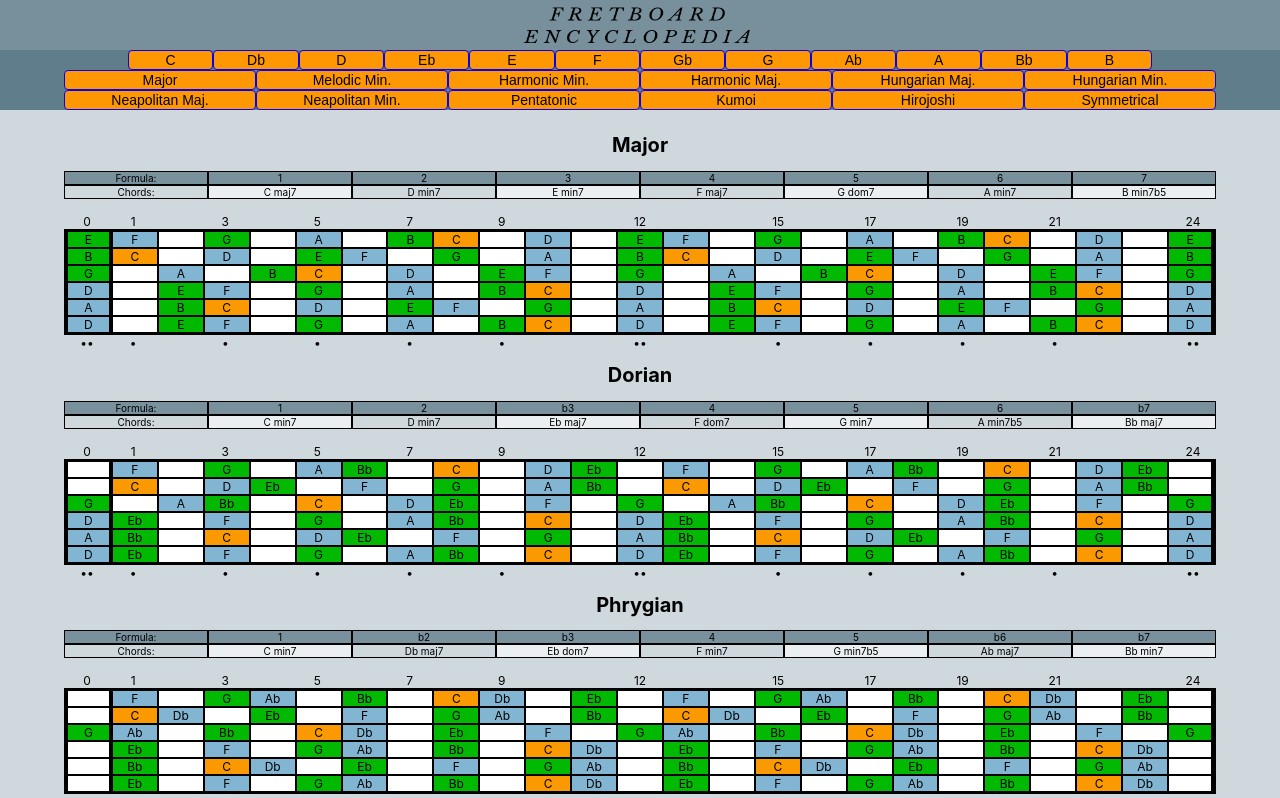
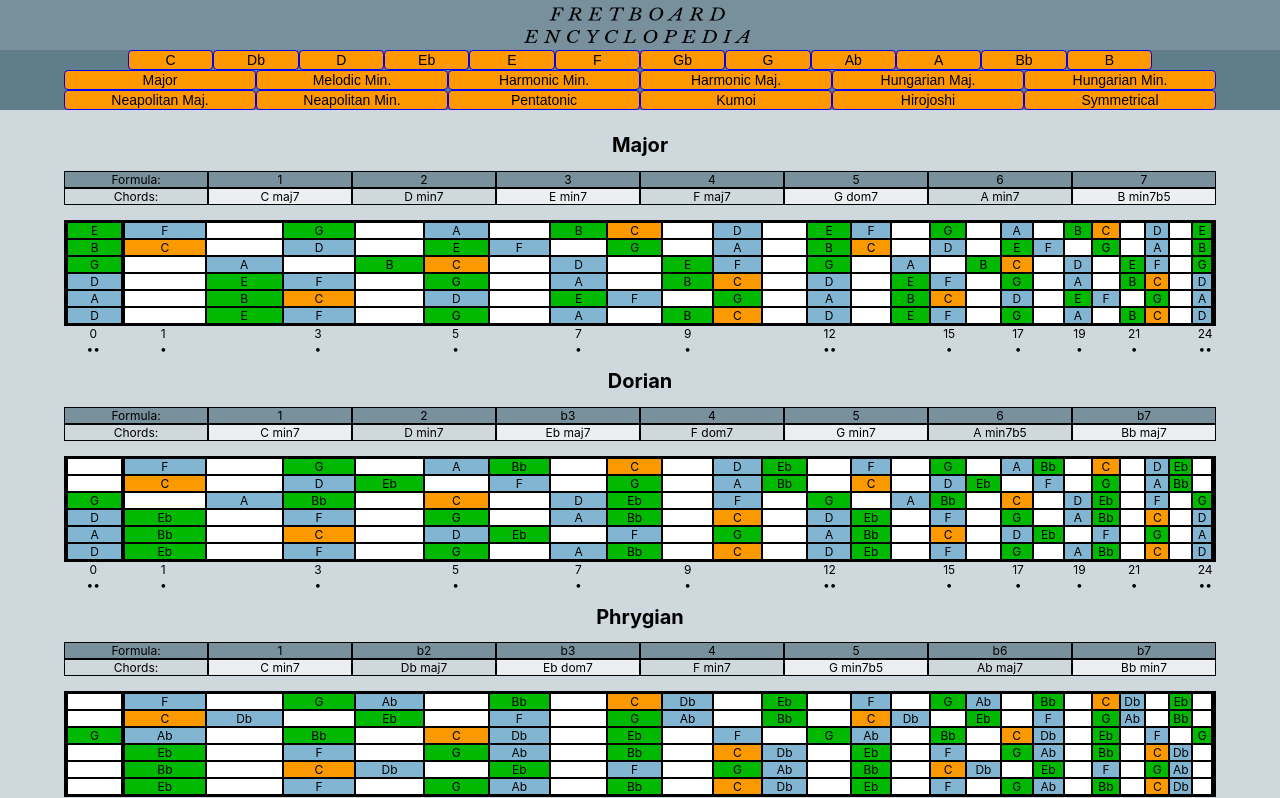
Before and after one commit to walpolsh/fretboards, a React (Create React App) app: page / in a window 1280 px wide. Shown: the top 798 px of the page. Built offline with nearby package versions, Linux system fonts and the light colour scheme.

Commit message:
omg i love css grid, frets are spaced with fretboard ratios now

```diff
--- a/src/App.css
+++ b/src/App.css
@@ -77,7 +77,7 @@
 .formulaContainer {
   display: grid;
   /* grid-template-columns: repeat(8, 1fr); */
-  font-size: 10px;
+  /* font-size: 10px; */
   /* border: 1px solid black; */
 }
 
@@ -88,7 +88,7 @@
 
 .chordContainer {
   display: grid;
-  font-size: 10px;
+  /* font-size: 10px; */
   /* border: 1px solid black; */
 }
 
@@ -108,14 +108,17 @@
 .stringContainer {
   text-align: center;
   display: grid;
-  grid-template-columns: repeat(25, 1fr);
+  /* grid-template-columns: repeat(25, 1fr); */
+  grid-template-columns: 1fr 1.403fr 1.324fr 1.250fr 1.180fr 1.114fr 1.051fr 0.992fr 0.936fr 0.884fr 0.834fr 0.787fr 0.743fr 0.702fr 0.662fr 0.625fr 0.590fr 0.557fr 0.526fr 0.496fr 0.468fr 0.442fr 0.417fr 0.394fr 0.372fr
 }
 
 
 .numberContainer {
   text-align: center;
   display: grid;
-  grid-template-columns: repeat(25, 1fr);
+  /* grid-template-columns: repeat(25, 1fr); */
+  grid-template-columns: 1fr 1.403fr 1.324fr 1.250fr 1.180fr 1.114fr 1.051fr 0.992fr 0.936fr 0.884fr 0.834fr 0.787fr 0.743fr 0.702fr 0.662fr 0.625fr 0.590fr 0.557fr 0.526fr 0.496fr 0.468fr 0.442fr 0.417fr 0.394fr 0.372fr
+
 }
 
 
--- a/src/App.js
+++ b/src/App.js
@@ -123,12 +123,6 @@
     let scale = this.state.scale
     let onOff = this.state.onOff
     let root = this.state.root
-    let names = scale.map(mode => {
-      return mode[2]}
-    )
-    let formulas = scale.map(mode => {
-      return mode[0]}
-    )
 
     return (
       <div className="App">
@@ -159,10 +153,7 @@
                   <h4>{mode[1].map(x => root[x]).join(' - ')}</h4>
                   <h4 style={{paddingBottom: '10px'}}>{formulas[i].join(' - ')}</h4>
                 </div> */}
-                <div className='numberContainer'>
-                    {['0','1','','3','','5','','7','','9','','','12','','','15','','17','','19','','21','','','24'].map((x, i) =>
-                      <div key={i++}>{x}</div>)}
-                </div>
+
                 <div className='fretboardContainer'>
                   <String
                     stringName='E'
@@ -318,6 +309,10 @@
 
                   />
                   </div>
+                  <div className='numberContainer'>
+                    {['0','1','','3','','5','','7','','9','','','12','','','15','','17','','19','','21','','','24'].map((x, i) =>
+                      <div key={i++}>{x}</div>)}
+                  </div>
                     <div className='numberContainer'>
                     {['••','•','','•','','•','','•','','•','','','••','','','•','','•','','•','','•','','','••'].map((x, i) =>
                       <div key={i++}>{x}</div>)}
```
Also changed, not shown: src/components/Info.js (+7 -3 lines).
